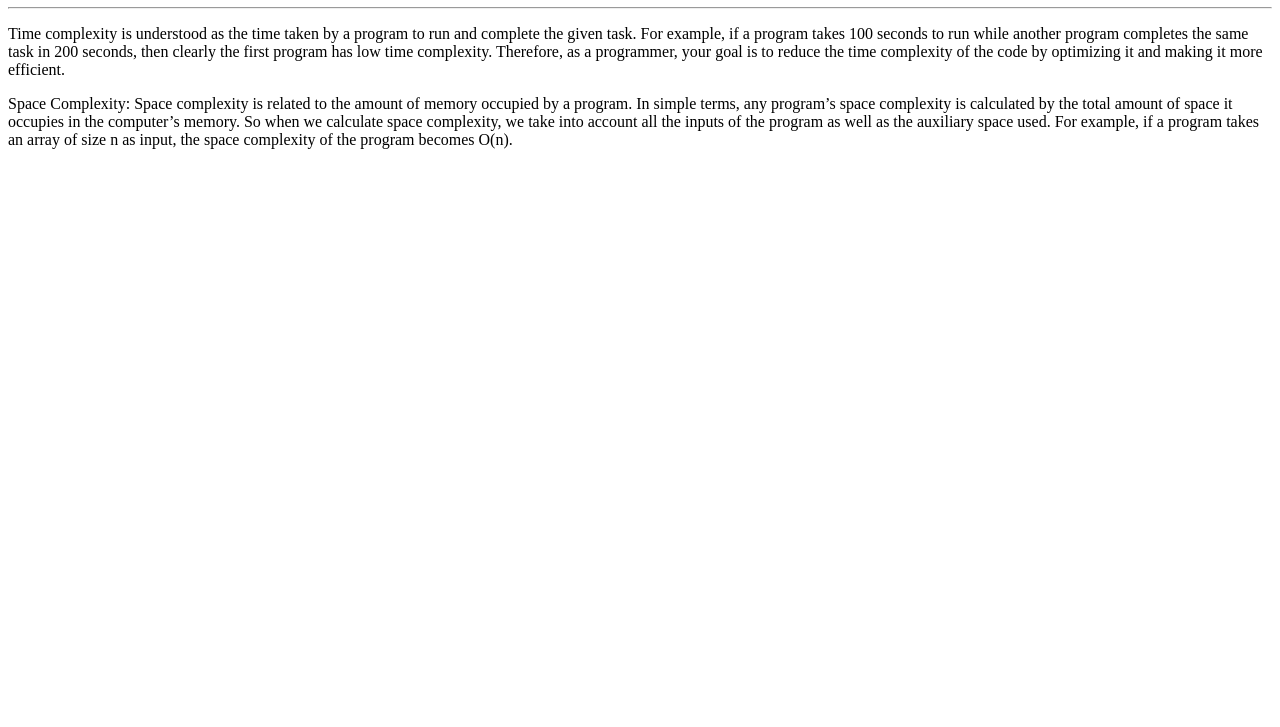
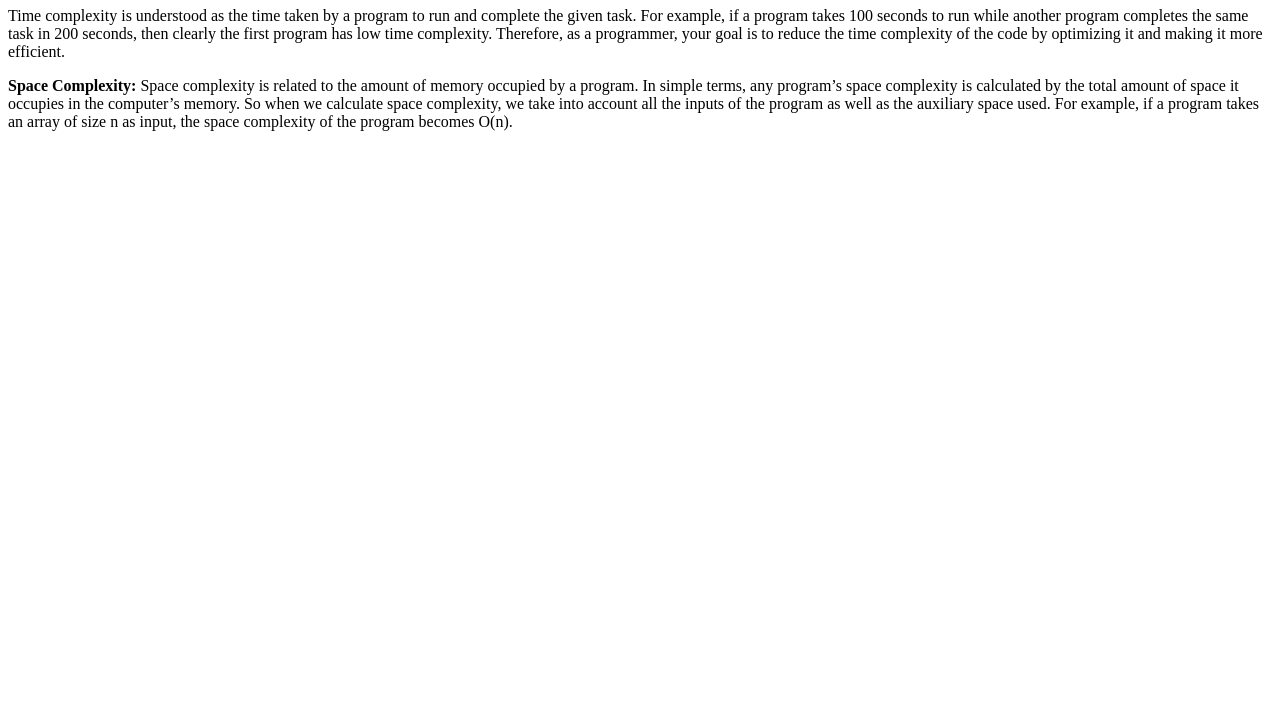
Before and after one commit to acciojob/time-and-space-complexity-MaheshB45, a website: page main.html in a window 1280 px wide. Shown: the part 73-800 px from the top of the page. Drawn offline with Linux system fonts and the light colour scheme.

Commit message:
created a submission

```diff
--- a/main.html
+++ b/main.html
@@ -8,13 +8,13 @@
 
 <body>
 	<h1>Time and Space Complexity</h1>
-	<hr>
 	<p>Time complexity is understood as the time taken by a program to run and complete
 		the given task. For example, if a program takes 100 seconds to run while another
 		program completes the same task in 200 seconds, then clearly the first program has
 		low time complexity. Therefore, as a programmer, your goal is to reduce the time
 		complexity of the code by optimizing it and making it more efficient.</p>
-	<p>Space Complexity: Space complexity is related to the amount of memory occupied
+
+	<p><b>Space Complexity:</b> Space complexity is related to the amount of memory occupied
 		by a program. In simple terms, any program’s space complexity is calculated by the total
 		amount of space it occupies in the computer’s memory. So when we calculate space
 		complexity, we take into account all the inputs of the program as well as the auxiliary
```
